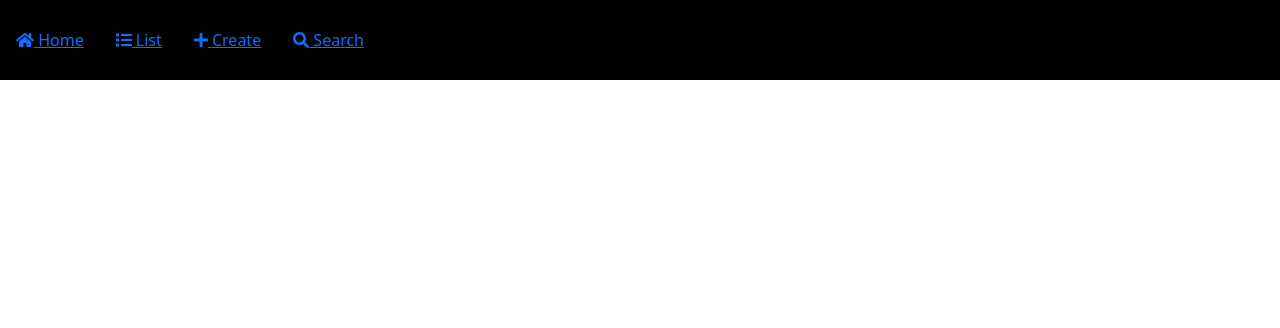
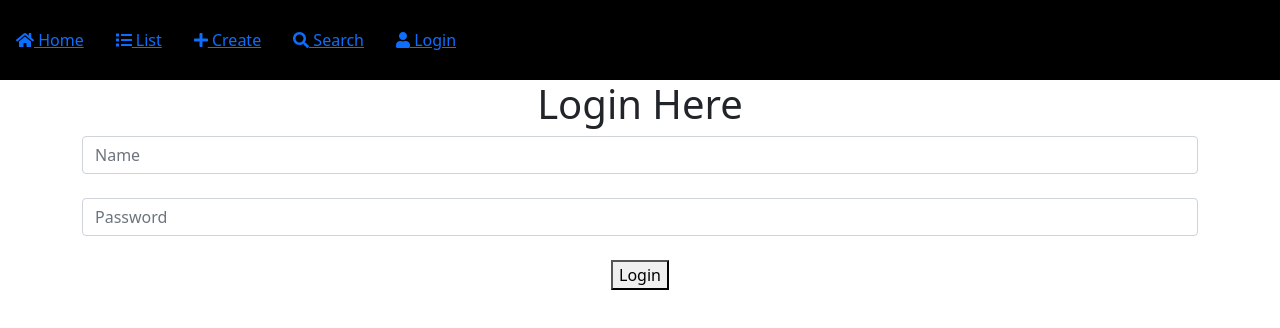
Before and after one commit to reetu2518/ReactProject, a React (Create React App) app in the folder restaurant-app/: page /login in a window 1280 px wide. Shown: the top 328 px of the page. Built offline with nearby package versions, Linux system fonts and the light colour scheme.

Commit message:
Login mockup

```diff
--- a/restaurant-app/src/App.js
+++ b/restaurant-app/src/App.js
@@ -1,11 +1,12 @@
 import './App.css';
 import { FontAwesomeIcon } from '@fortawesome/react-fontawesome'
-import { faList, faSearch, faHome, faPlus  } from '@fortawesome/free-solid-svg-icons'
+import { faList, faSearch, faHome, faPlus, faUser } from '@fortawesome/free-solid-svg-icons'
 import RestaurantList from './components/RestaurantList';
 import RestaurantDetail from './components/RestaurantDetail';
 import RestaurantUpdate from './components/RestaurantUpdate';
 import RestaurantSearch from './components/RestaurantSearch';
 import RestaurantCreate from './components/RestaurantCreate';
+import Login from './components/Login';
 import Home from './components/Home';
 import {Nav} from 'react-bootstrap'
 
@@ -24,6 +25,7 @@ function App() {
           <Nav.Item><Nav.Link><Link to="/list"><FontAwesomeIcon icon={faList} /> List</Link></Nav.Link></Nav.Item>
           <Nav.Item><Nav.Link><Link to="/create"><FontAwesomeIcon icon={faPlus} /> Create</Link></Nav.Link></Nav.Item>
           <Nav.Item><Nav.Link><Link to="/search"><FontAwesomeIcon icon={faSearch} /> Search</Link></Nav.Link></Nav.Item>
+          <Nav.Item><Nav.Link><Link to="/login"><FontAwesomeIcon icon={faUser} /> Login</Link></Nav.Link></Nav.Item>
           {/* <Nav.Item>
             <Nav.Link><Link to="/detail">RestaurantDetail</Link></Nav.Link>
           </Nav.Item> */}
@@ -35,6 +37,9 @@ function App() {
         <Route path="/update/:id" render={props=>(
           <RestaurantUpdate {...props} />
         )}></Route>
+        <Route path="/login" render={props=>(
+          <Login {...props} />
+        )}></Route>
         <Route path="/search"><RestaurantSearch /></Route>
         <Route exact path="/"><Home /></Route>
       </Router>
--- /dev/null
+++ b/restaurant-app/src/components/Login.js
@@ -0,0 +1,35 @@
+import React, { Component } from 'react';
+import {Container, Form} from 'react-bootstrap';
+
+class RestaurantSearch extends Component {
+    constructor() {
+        super()
+        this.state = {
+            name :"",
+            password : ""
+        }
+    }
+    login () {
+        fetch ('http://localhost:3000/login?q='+this.state.name).then((result)=>{
+             result.json().then((resp)=>{
+                 if (resp.length>0) {
+                    console.warn(this.props.history.push("list"))
+                 } else {
+                    alert("please check username aur password!")
+                 }
+             })
+        })
+    }
+    render() {
+        return (
+            <Container>
+                <h1>Login Here</h1>
+                <Form.Control type="text" onChange={(e)=>this.setState({name:e.target.value})} placeholder="Name"/> <br></br>
+                <Form.Control type="password" onChange={(e)=>this.setState({password:e.target.value})} placeholder="Password"/> <br></br>
+                <button onClick={()=>this.login()}>Login</button> <br></br>
+            </Container>
+        );
+    }
+}
+
+export default RestaurantSearch;
```
Also changed, not shown: 1 other file (tests, documents, lock files or other folders).
